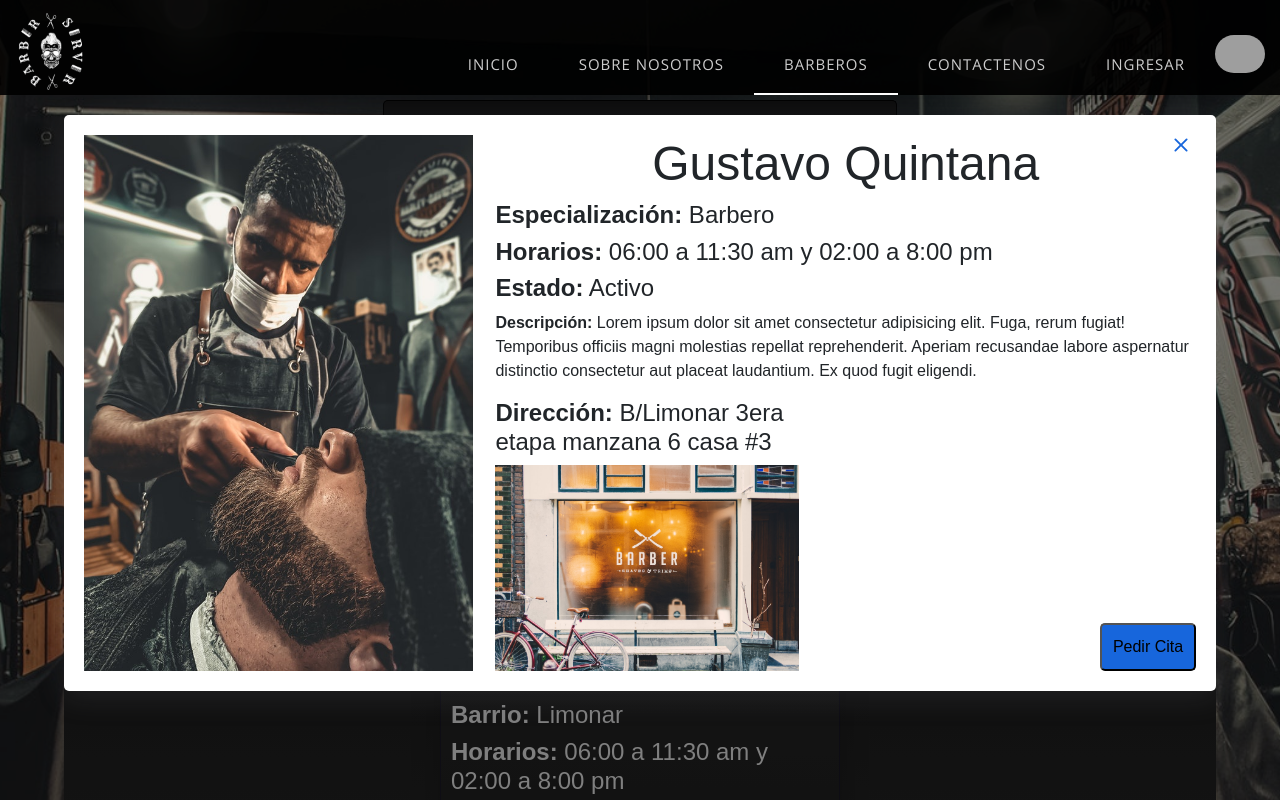
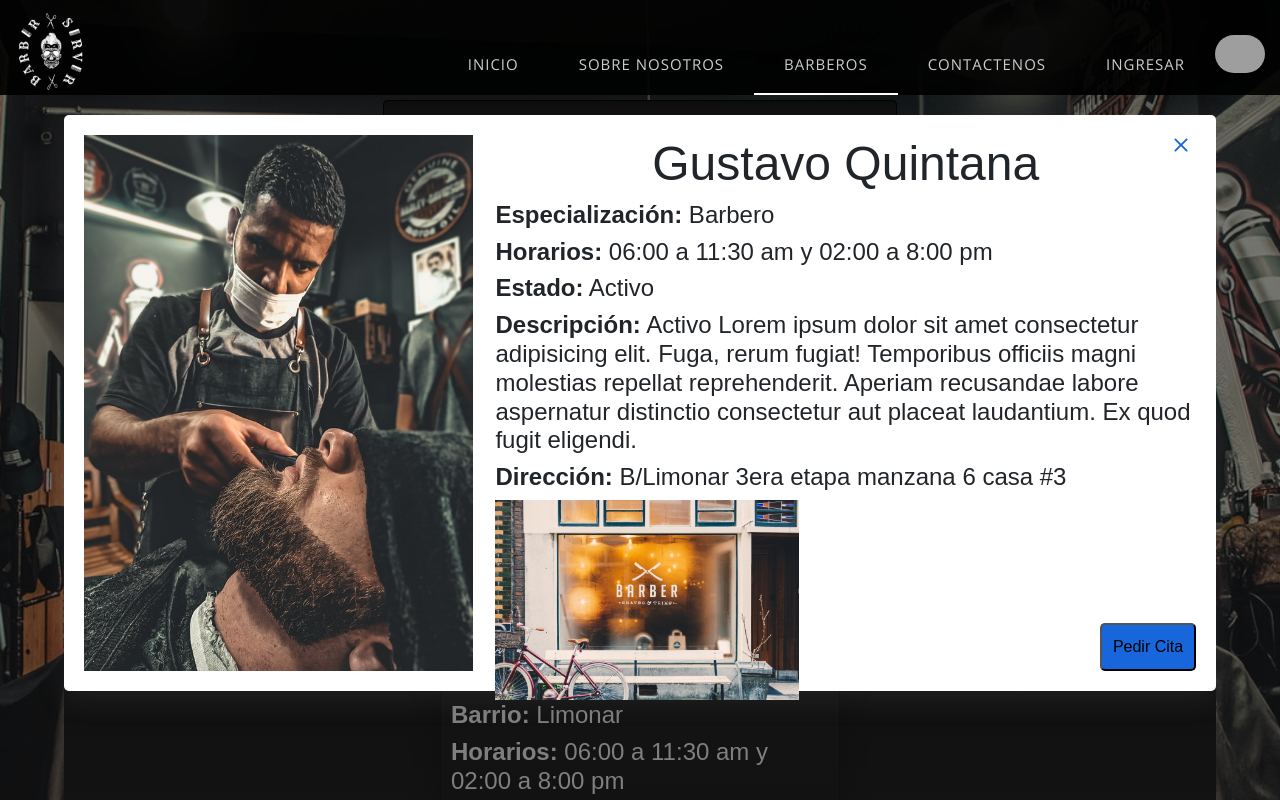
Before and after one commit to vector18xd/BarberServerReact, a React (Create React App) app: page /ConsultBarber in a window 1280 px wide. Shown: the top 800 px of the page. Built offline with nearby package versions, Linux system fonts and the light colour scheme; grey boxes are pictures that could not be loaded; a web font is replaced by a local one.

Commit message:
terminando modal pefil

```diff
--- a/src/components/IU/Cards.jsx
+++ b/src/components/IU/Cards.jsx
@@ -2,7 +2,7 @@ import React, {useState} from 'react'
 import imgGustavo from '../img/Gustavo.jpg'
 import './css/card.css'
 import "./css/modal.css"
-import { Modal } from './Modal'
+import { Modal } from './ModalPerfil'
 // import imgLocal from "../img/local.jpg"
 
 export const Cards = () => {
--- a/src/components/IU/Modal.jsx
+++ b/src/components/IU/ModalPerfil.jsx
@@ -1,9 +1,7 @@
 import React, { Fragment } from 'react'
 import imgGustavo from '../img/Gustavo.jpg'
 import imgLocal from '../img/local.jpg'
-import Calendar from 'react-calendar'
-import 'react-calendar/dist/Calendar.css';
-import { Agendamientos } from "../layouts/agendamientos"
+// import { Calendario } from "../IU/Calendario"
 
 export const Modal = ({estado, cambiarEstado}) => {
   return (
@@ -11,7 +9,7 @@ export const Modal = ({estado, cambiarEstado}) => {
         {estado &&
           <section className="fondo">
               <article className="contenedorModal">
-                  <section className="btn-cerrar" onClick={() => cambiarEstado(false)}>
+                  <section className="btn-cerrar" onClick={() => cambiarEstado(true)}>
                     <svg xmlns="http://www.w3.org/2000/svg" width="16" height="16" fill="currentColor" class="bi bi-x" viewBox="0 0 16 16">
                       <path d="M4.646 4.646a.5.5 0 0 1 .708 0L8 7.293l2.646-2.647a.5.5 0 0 1 .708.708L8.707 8l2.647 2.646a.5.5 0 0 1-.708.708L8 8.707l-2.646 2.647a.5.5 0 0 1-.708-.708L7.293 8 4.646 5.354a.5.5 0 0 1 0-.708z"/>
                     </svg>
@@ -21,21 +19,16 @@ export const Modal = ({estado, cambiarEstado}) => {
                       <img src={imgGustavo} alt="El barbero Gustavo" className="img-vtn"/>
                     </figure>
                     <article className="infoBasica-modal">
-                      <div className="texto">
+                      <section className="texto">
                         <h3 id="nombre-modal">Gustavo Quintana</h3>
                         <h4 className="info-modal"><b>Especialización:</b> Barbero</h4>
                         <h4 className="info-modal"><b>Horarios:</b> 06:00 a 11:30 am y 02:00 a 8:00 pm</h4>
                         <h4 className="info-modal"><b>Estado:</b> Activo</h4>
-                        <p className="info-modal"><b>Descripción:</b> Lorem ipsum dolor sit amet consectetur adipisicing elit. Fuga, rerum fugiat! Temporibus officiis magni molestias repellat reprehenderit. Aperiam recusandae labore aspernatur distinctio consectetur aut placeat laudantium. Ex quod fugit eligendi.</p>
-                      </div>
-                      <section className="local-calendario">
-                        <article className="local">
-                          <h4 className="info-modal"><b>Dirección:</b> B/Limonar 3era etapa manzana 6 casa #3</h4>
-                          <img src={imgLocal} alt="imagen Del local" className="imgLocal"/>
-                        </article>
-                        <article className="calendario">
-                          <Agendamientos />
-                        </article>
+                        <h4 className="info-modal"><b>Descripción:</b> Activo Lorem ipsum dolor sit amet consectetur adipisicing elit. Fuga, rerum fugiat! Temporibus officiis magni molestias repellat reprehenderit. Aperiam recusandae labore aspernatur distinctio consectetur aut placeat laudantium. Ex quod fugit eligendi.</h4>
+                      </section>
+                      <section className="local">
+                        <h4 className="info-modal"><b>Dirección:</b> B/Limonar 3era etapa manzana 6 casa #3</h4>
+                        <img src={imgLocal} alt="imagen Del local" className="imgLocal"/>
                       </section>
                     </article>
                   </section>
--- a/src/components/IU/css/modal.css
+++ b/src/components/IU/css/modal.css
@@ -1,3 +1,4 @@
+/*PERFIL*/
 .fondo{
     width: 100%;
     height: 100%;
@@ -84,10 +85,11 @@
   .local-calendario{
     width: 100%;
     height: auto;
+    display: flex;
   }
 
   .local{
-    width: 50%;
+    width: 100%;
     height: 100%;
   }
 
@@ -109,12 +111,7 @@
 
   .imgLocal{
     width: 19rem;
-    height: 12.9rem;
-  }
-
-  .calendario{
-    width: 30%;
-    height: 100%;
+    height: 83.5%;
   }
 
   #nombre-modal{
@@ -122,3 +119,5 @@
     text-align: center;
     font-size: 3rem;
   }
+
+/*CITA*/
--- a/src/components/layouts/agendamientos.jsx
+++ b/src/components/layouts/agendamientos.jsx
@@ -1,6 +1,6 @@
-import React,{useState} from "react";
+import React,{useState} from "react"
 import Calendar from 'react-calendar'
-import 'react-calendar/dist/Calendar.css';
+import 'react-calendar/dist/Calendar.css'
 import'./css/calendario.css'
 export const Agendamientos = () => {
   const [value, onChange] = useState(new Date());
--- a/src/components/layouts/css/calendario.css
+++ b/src/components/layouts/css/calendario.css
@@ -1,8 +1,10 @@
 .calendario{
   display: flex;
   justify-content: center;
+  height: 18rem;
+  width: 40%;
+
 }
 .react-calendar {
-  margin-top: 120px;
   border-radius: 25px;
 }
```
Also changed, not shown: src/components/IU/Calendario.jsx (+6 -2 lines), src/components/IU/ModalCita.jsx (added, +29 -0 lines).
